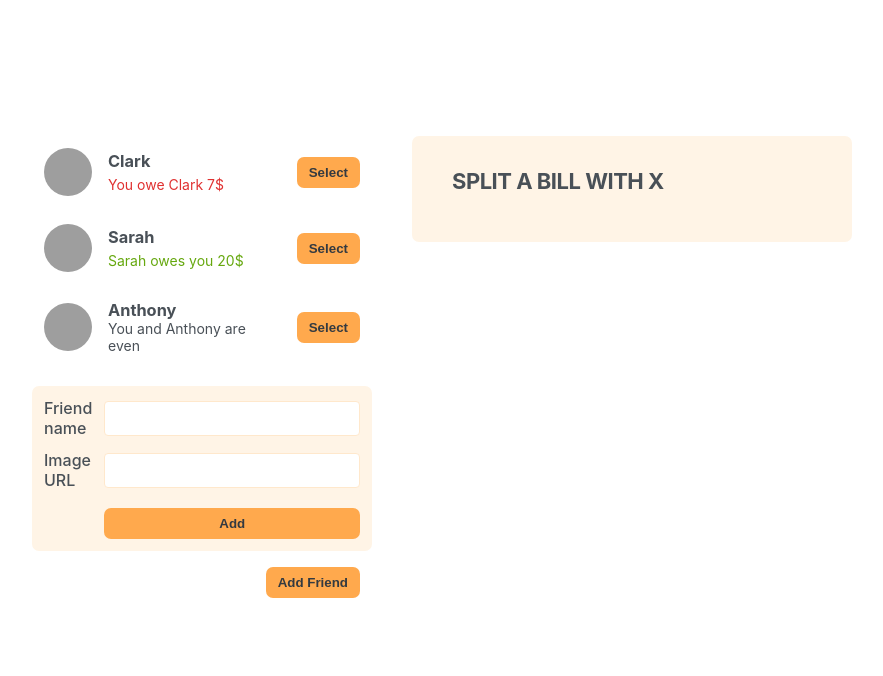
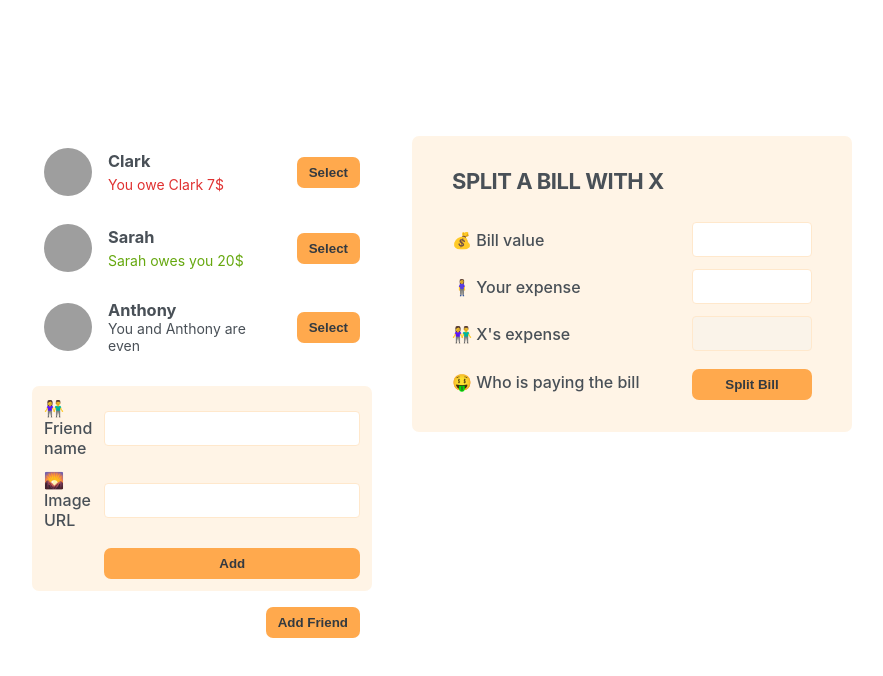
Before and after one commit to carlosaflach/Eat--n-split-Project, a React (Create React App) app: page / in a window 1280 px wide. Shown: the top 676 px of the page, without its empty margins (198-1081 px from the left). Built offline with nearby package versions, Linux system fonts and the light colour scheme; grey boxes are pictures that could not be loaded; the HTML template or start-up script is replaced by a standard one.

Commit message:
feat: add emojis

```diff
--- a/src/Components/FormAddFriend.tsx
+++ b/src/Components/FormAddFriend.tsx
@@ -4,10 +4,10 @@
 const FormAddFriend = () => {
   return (
     <form className='form-add-friend'>
-      <label>Friend name</label>
+      <label>👫 Friend name</label>
       <input type='text' />
 
-      <label>Image URL</label>
+      <label>🌄 Image URL</label>
       <input type='text' />
       <Button>Add</Button>
     </form>
--- a/src/Components/FormSplitBill.tsx
+++ b/src/Components/FormSplitBill.tsx
@@ -1,9 +1,23 @@
 import React from 'react';
+import Button from './Button';
 
 const FormSplitBill = () => {
   return (
     <form className='form-split-bill'>
       <h2>Split a bill with X</h2>
+
+      <label>💰 Bill value</label>
+      <input type='text' />
+
+      <label>🧍‍♀️ Your expense</label>
+      <input type='text' />
+
+      <label>👫 X's expense</label>
+      <input type='text' disabled />
+
+      <label>🤑 Who is paying the bill</label>
+
+      <Button>Split Bill</Button>
     </form>
   );
 };
```
